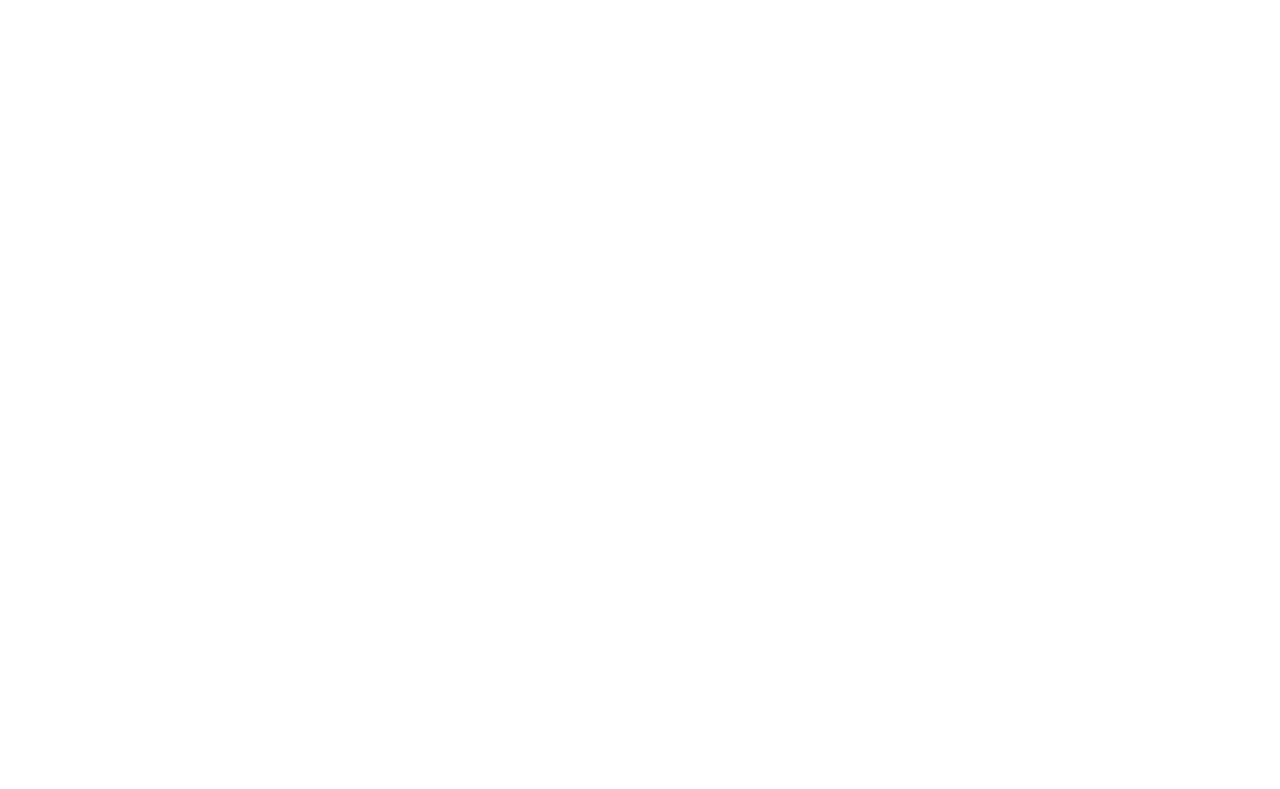
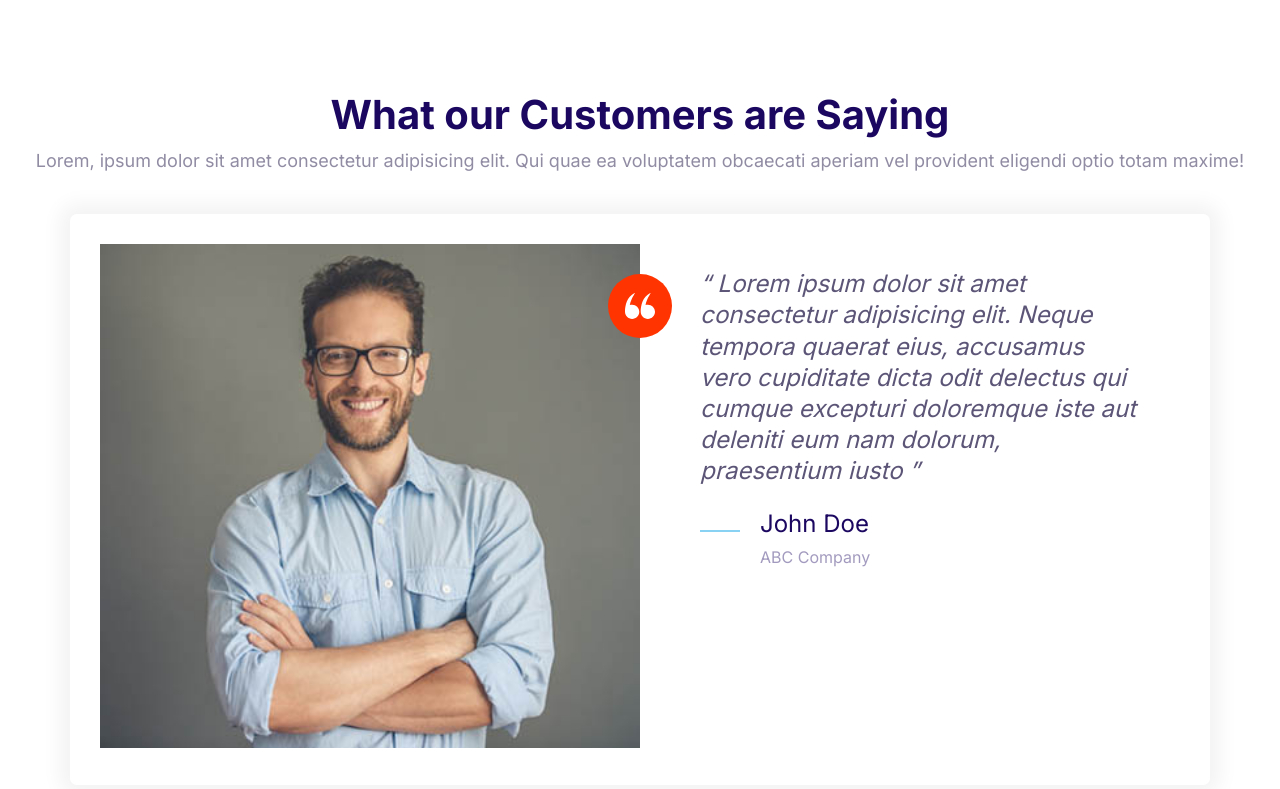
Before and after one commit to maciekpilar/HTML_project, a plain HTML site: page index.html in a window 1280 px wide. Drawn offline with Linux system fonts and the light colour scheme.

Commit message:
Testimonial Block

```diff
--- a/css/styles.css
+++ b/css/styles.css
@@ -676,6 +676,7 @@ a {
 
 .block__header {
   text-align: center;
+  margin-bottom: 4rem;
 }
 
 .block__heading {
--- a/index.html
+++ b/index.html
@@ -24,7 +24,55 @@
     <!-- Plans Block -->
     <!-- Features -->
     <!-- Showcase Block -->
-
+    <!-- Testimonials block -->
+    <section class="block">
+      <header class="block__header">
+        <h2>What our Customers are Saying</h2>
+        <p>
+          Lorem, ipsum dolor sit amet consectetur adipisicing elit. Qui quae ea
+          voluptatem obcaecati aperiam vel provident eligendi optio totam
+          maxime!
+        </p>
+      </header>
+      <div class="container">
+        <div class="card testimonial">
+          <div class="grid grid--1x2">
+            <div class="testimonial__image">
+              <img
+                src="images/testimonial.jpg"
+                alt="A happy, smiling customer"
+              />
+              <span class="icon-container icon-container--accent">
+                <svg class="icon icon--white icon--small">
+                  <use xlink:href="images/sprite.svg#quotes"></use>
+                </svg>
+              </span>
+            </div>
+            <blockquote class="quote">
+              <p class="quote__text">
+                Lorem ipsum dolor sit amet consectetur adipisicing elit. Neque
+                tempora quaerat eius, accusamus vero cupiditate dicta odit
+                delectus qui cumque excepturi doloremque iste aut deleniti eum
+                nam dolorum, praesentium iusto
+              </p>
+              <footer>
+                <div class="media">
+                  <div class="media__image">
+                    <svg class="icon icon--primary quote__line">
+                      <use xlink:href="images/sprite.svg#line"></use>
+                    </svg>
+                  </div>
+                  <div class="media__body">
+                    <h3 class="media__title quote__author">John Doe</h3>
+                    <p class="quote__organization">ABC Company</p>
+                  </div>
+                </div>
+              </footer>
+            </blockquote>
+          </div>
+        </div>
+      </div>
+    </section>
     <!-- Scripts -->
     <script src="js/main.js"></script>
   </body>
```
Also changed, not shown: components/tetimonials-block.html (added, +44 -0 lines).
